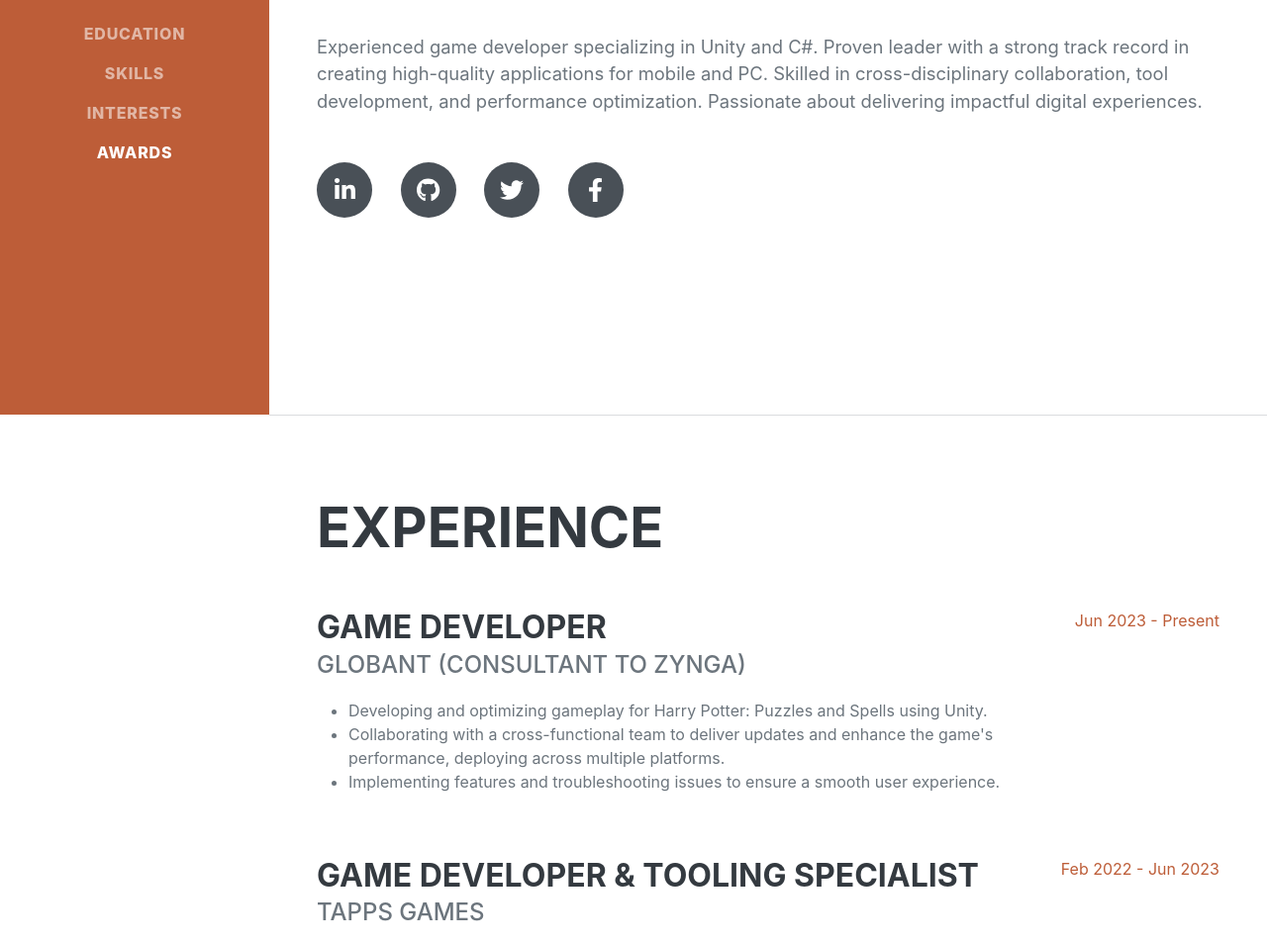
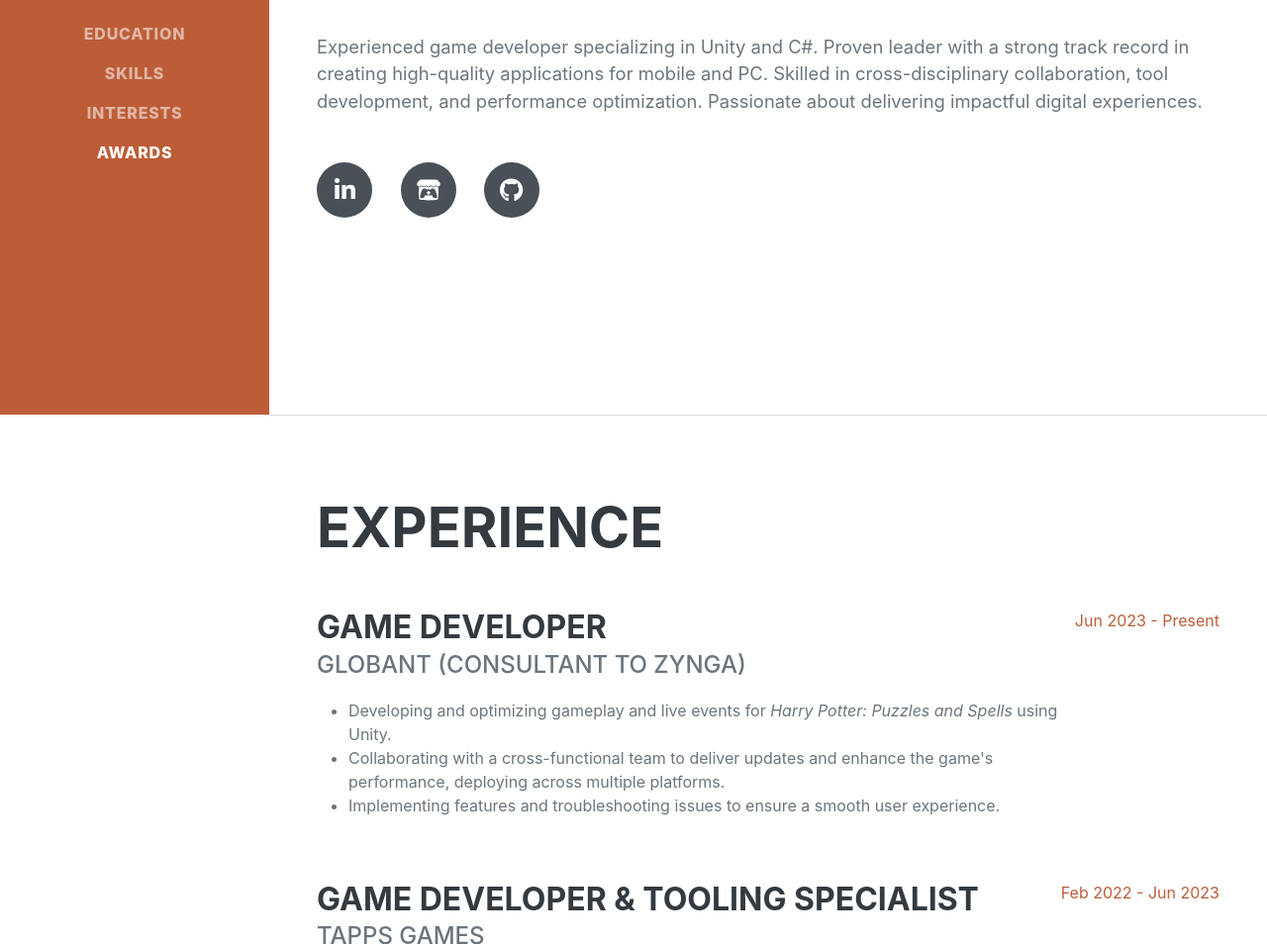
Before and after one commit to Danielfib/Danielfib.github.io, a website: page index.html in a window 1280 px wide. Shown: the part 381-1335 px from the top of the page at 99% size. Drawn offline with nearby package versions, Linux system fonts and the light colour scheme; a web font is replaced by a local one.

```diff
--- a/index.html
+++ b/index.html
@@ -51,10 +51,9 @@
                         Experienced game developer specializing in Unity and C#. Proven leader with a strong track record in creating high-quality applications for mobile and PC. Skilled in cross-disciplinary collaboration, tool development, and performance optimization. Passionate about delivering impactful digital experiences.
                     </p>
                     <div class="social-icons">
-                        <a class="social-icon" href="#!"><i class="fab fa-linkedin-in"></i></a>
-                        <a class="social-icon" href="#!"><i class="fab fa-github"></i></a>
-                        <a class="social-icon" href="#!"><i class="fab fa-twitter"></i></a>
-                        <a class="social-icon" href="#!"><i class="fab fa-facebook-f"></i></a>
+                        <a class="social-icon" href="https://www.linkedin.com/in/danielfib/"><i class="fab fa-linkedin-in"></i></a>
+                        <a class="social-icon" href="https://danielfib.itch.io/"><i class="fab fa-itch-io"></i></a>
+                        <a class="social-icon" href="https://github.com/Danielfib"><i class="fab fa-github"></i></a>
                     </div>
                 </div>
             </section>
@@ -68,7 +67,7 @@
                             <h3 class="mb-0">Game Developer</h3>
                             <div class="subheading mb-3">Globant (Consultant to Zynga)</div>
                             <ul>
-                                <li>Developing and optimizing gameplay for Harry Potter: Puzzles and Spells using Unity.</li>
+                                <li>Developing and optimizing gameplay and live events for <i>Harry Potter: Puzzles and Spells</i> using Unity.</li>
                                 <li>Collaborating with a cross-functional team to deliver updates and enhance the game's performance, deploying across multiple platforms.</li>
                                 <li>Implementing features and troubleshooting issues to ensure a smooth user experience.</li>
                             </ul>
```
